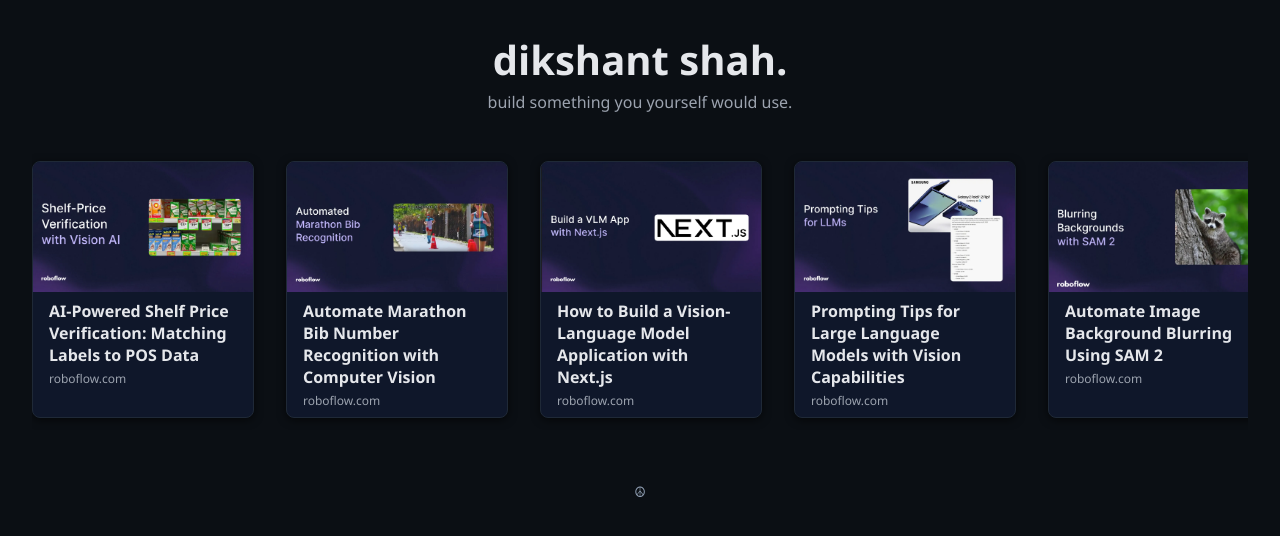
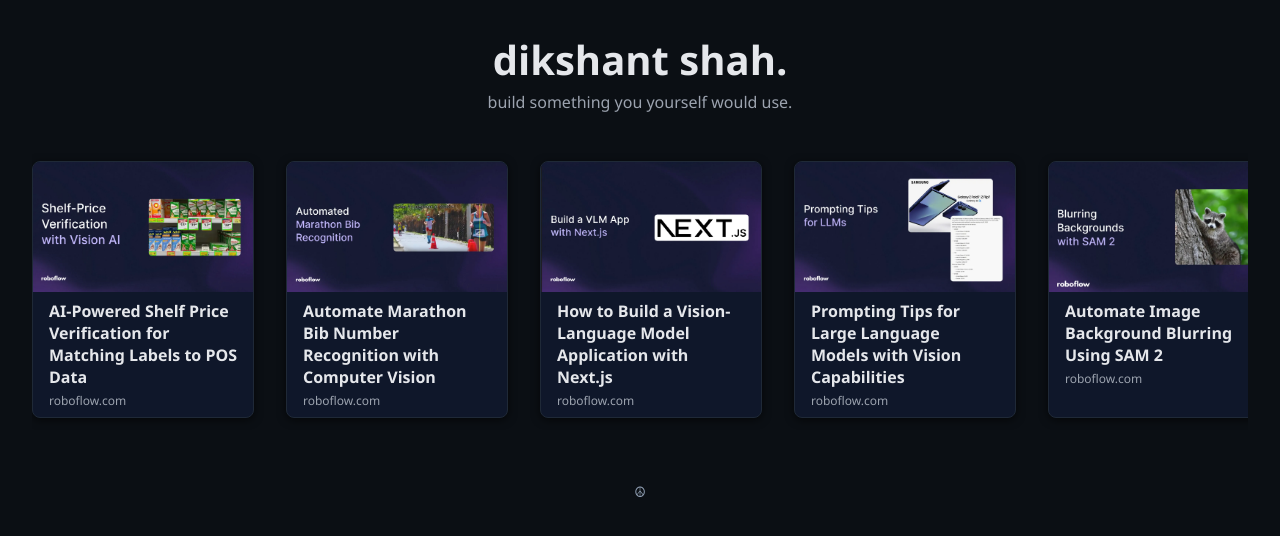
Before and after one commit to 808Code/dikshant-shah-blogs, a React (Create React App) app: page / in a window 1280 px wide. Shown: the top 536 px of the page. Built offline with nearby package versions, Linux system fonts and the light colour scheme.

Commit message:
removed colon

```diff
--- a/src/App.js
+++ b/src/App.js
@@ -4,7 +4,7 @@
 const posts = [
   {
     website: "roboflow.com",
-    title: "AI-Powered Shelf Price Verification: Matching Labels to POS Data",
+    title: "AI-Powered Shelf Price Verification for Matching Labels to POS Data",
     image: "/roboflow/Screenshot-2025-08-21-at-1.11.18---PM.webp",
     url: "https://blog.roboflow.com/ai-shelf-price-verification/",
   },
```
